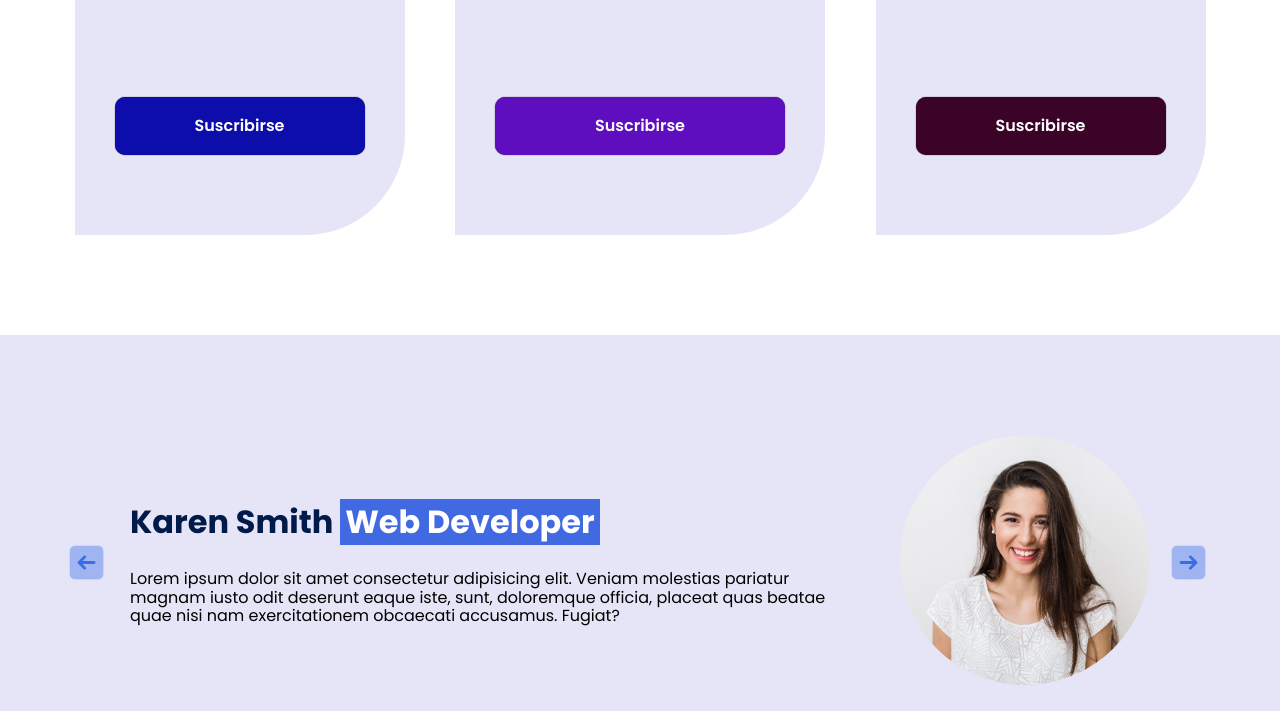
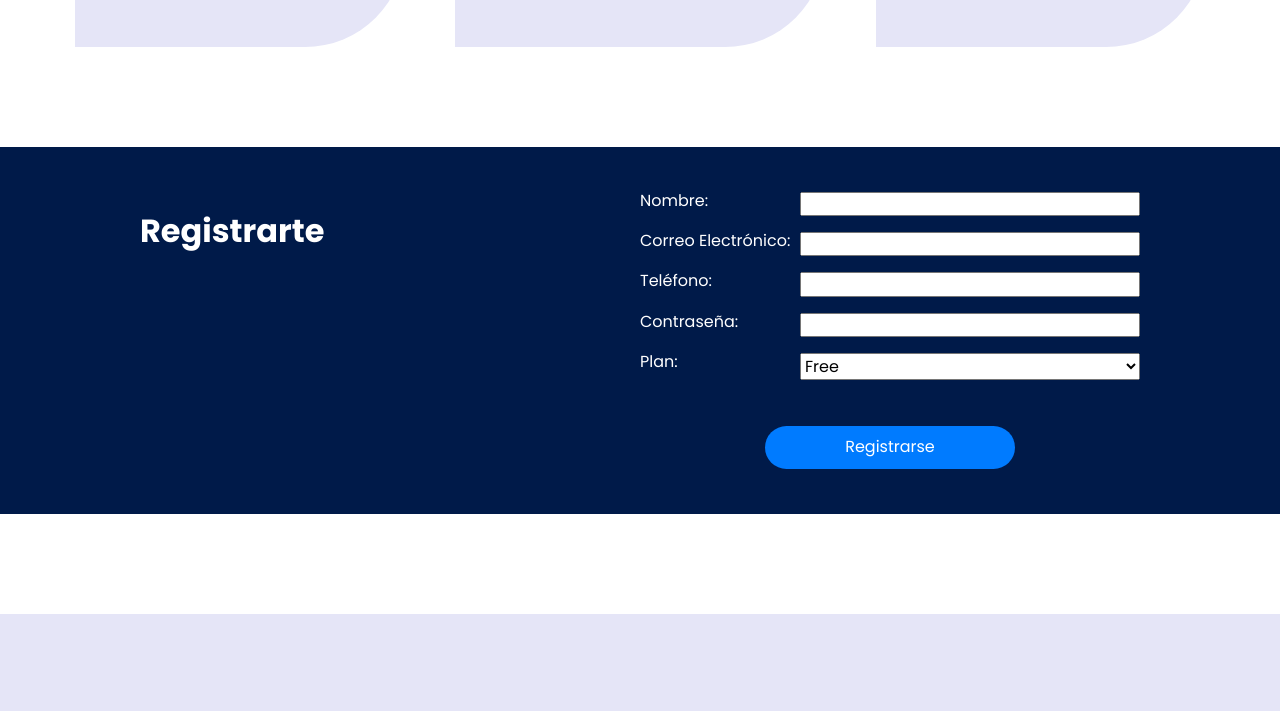
Before and after one commit to dianahale/PAGE-CSS, a plain HTML site: page index.html in a window 1280 px wide. Shown: the part 2576-3287 px from the top of the page. Drawn offline with Linux system fonts and the light colour scheme.

Commit message:
Add Register Form

```diff
--- a/css/style.css
+++ b/css/style.css
@@ -267,6 +267,7 @@ line-height: 1.7;
 
 .testimony{
   background-color: #e5e5f7;
+  margin-top: 100px;
 }
 
 .testimony__container{
@@ -437,6 +438,50 @@ line-height: 1.7;
   color: #93dae8;
 }
 
+.knowledge__form{
+  background-color: #001A49;
+  background-size: 20px 20px;
+  background-position: 0 0,10px 10px;
+  overflow: hidden;
+}
+
+.login__container {
+  background-color: #001A49;
+  color: #fff;
+  max-width: 1000px;
+  margin: auto;
+  display: grid;
+  grid-template-columns: 1fr 1fr;
+  padding: 45px 0;
+}
+
+.form-group {
+  display: grid;
+  grid-template-columns: 160px 1fr;
+  margin-bottom: 1em;
+}
+
+
+.input__form {
+  width: 100%;
+  box-sizing: border-box;
+}
+
+.button__form {
+  margin-left: 25%;
+  margin-right: 25%;
+  width: 50%;
+  padding: 0.75em;
+  background-color: #007bff; /* Cambia según tu preferencia */
+  color: #fff;
+  border: none;
+  cursor: pointer;
+  border-radius: 30px;
+  margin-top: 30px;
+}
+
+
+
 @media only screen and (max-width: 800px) {
     .footer-group1 {
       grid-template-columns: 1fr;
@@ -445,4 +490,33 @@ line-height: 1.7;
     .box {
       margin-bottom: 20px;
     }
+
+    .login__container {
+      grid-template-columns: 1fr;
     }
+
+    .form-group {
+      grid-template-columns: 1fr;
+      align-items: center;
+    }
+
+    .button__form {
+      margin-left: 30%;
+      margin-right: 30%;
+      width: 40%;
+    }
+
+}
+
+@media only screen and (max-width: 330px) {
+    .form-group {
+      grid-template-columns: 250px;
+      align-items: center;
+    }
+
+    .button__form {
+      margin-left: 25%;
+      margin-right: 25%;
+      width: 50%;
+    }
+}
--- a/index.html
+++ b/index.html
@@ -115,10 +115,7 @@
                         <p class="plan__features">Layouts</p>
                         <p class="plan__features">Responsive</p>
                     </div>
-                    <a href="#" class="plan__cta">Suscribirse</a>
                 </div>
-
-
                 <div class="subcription__element subcription__element--better">
                     <p class="plan__name">Grid</p>
                     <h3 class="plan__price">$40/month</h3>
@@ -127,9 +124,7 @@
                         <p class="plan__features">Implicit Grid</p>
                         <p class="plan__features">Responsive</p>
                     </div>
-                    <a href="#" class="plan__cta">Suscribirse</a>
                 </div>
-
                 <div class="subcription__element subcription__element--best">
                     <p class="plan__name">Animaciones</p>
                     <h3 class="plan__price">$50/month</h3>
@@ -138,12 +133,41 @@
                         <p class="plan__features">Transition</p>
                         <p class="plan__features">Render WebSite</p>
                     </div>
-                    <a href="#" class="plan__cta">Suscribirse</a>
                 </div>
+            </div>
+        </section>
 
-
+        <section class="knowledge__form">
+            <div class="login__container container">
+                <h1>Registrarte</h1>
+                <form id="registroForm" autocomplete="off">
+                    <div class="form-group">
+                        <label for="name">Nombre:</label>
+                        <input class="input__form" type="text" id="name" name="name" required>
+                    </div>
+                    <div class="form-group">
+                        <label for="email">Correo Electrónico:</label>
+                        <input class="input__form" type="email" id="email" name="email" required>
+                    </div>
+                    <div class="form-group">
+                        <label for="phoneNumber">Teléfono:</label>
+                        <input class="input__form" type="tel" id="phoneNumber" name="phoneNumber" required>
+                    </div>
+                    <div class="form-group">
+                        <label for="password">Contraseña:</label>
+                        <input class="input__form" type="password" id="password" name="password" required>
+                    </div>
+                    <div class="form-group">
+                        <label for="password">Plan:</label>
+                        <select class="input__form" name="subscriptionPlanId">
+                            <option value="1" selected>Free</option>
+                            <option value="2">         Plus</option>
+                            <option value="3">         Premium</option>
+                        </select>
+                    </div>
+                    <button type="submit" class="button__form">Registrarse</button>
+                </form>
             </div>
-
         </section>
 
         <section class="testimony">
@@ -247,6 +271,7 @@
         </section>
 
 
+
     </main>
 
     <footer class="footer">
@@ -287,6 +312,7 @@
 
     <script src="./js/slider.js"></script>
     <script src="./js/question.js"></script>
+    <script src="./js/account.js"></script>
 </body>
 
 </html>
--- /dev/null
+++ b/js/account.js
@@ -0,0 +1,35 @@
+document.getElementById('registroForm').addEventListener('submit', function(event) {
+    event.preventDefault(); // Prevenir el envío del formulario por defecto
+
+    // Obtener datos del formulario
+    const formData = new FormData(this);
+
+    // Convertir datos a formato JSON
+    const jsonData = {};
+    formData.forEach((value, key) => {
+      jsonData[key] = value;
+    });
+
+    // Realizar solicitud POST al microservicio
+    fetch('https://localhost:44306/api/Account', {
+      method: 'POST',
+      headers: {
+        'Content-Type': 'application/json'
+      },
+      body: JSON.stringify(jsonData)
+    })
+    .then(response => {
+        if (!response.ok) {
+          throw new Error('Error en la solicitud');
+        }
+        return response.json();
+    })
+    .then(data => {
+        alert('Registro exitoso');
+        // Limpiar el formulario
+        this.reset();
+    })
+    .catch(error => {
+        alert('Hubo un error en el registro');
+    });
+  });
```
Lines whose indentation alone changed are shown as unchanged.
